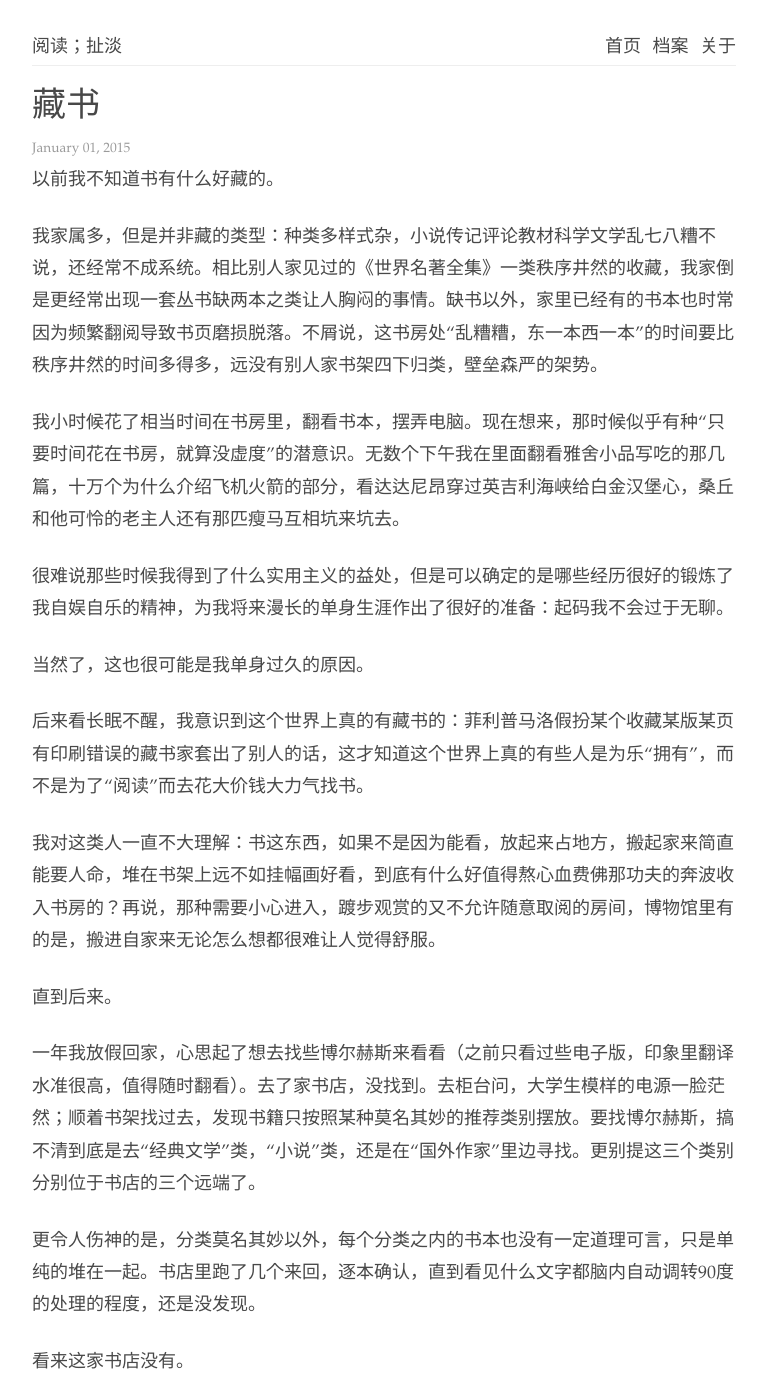
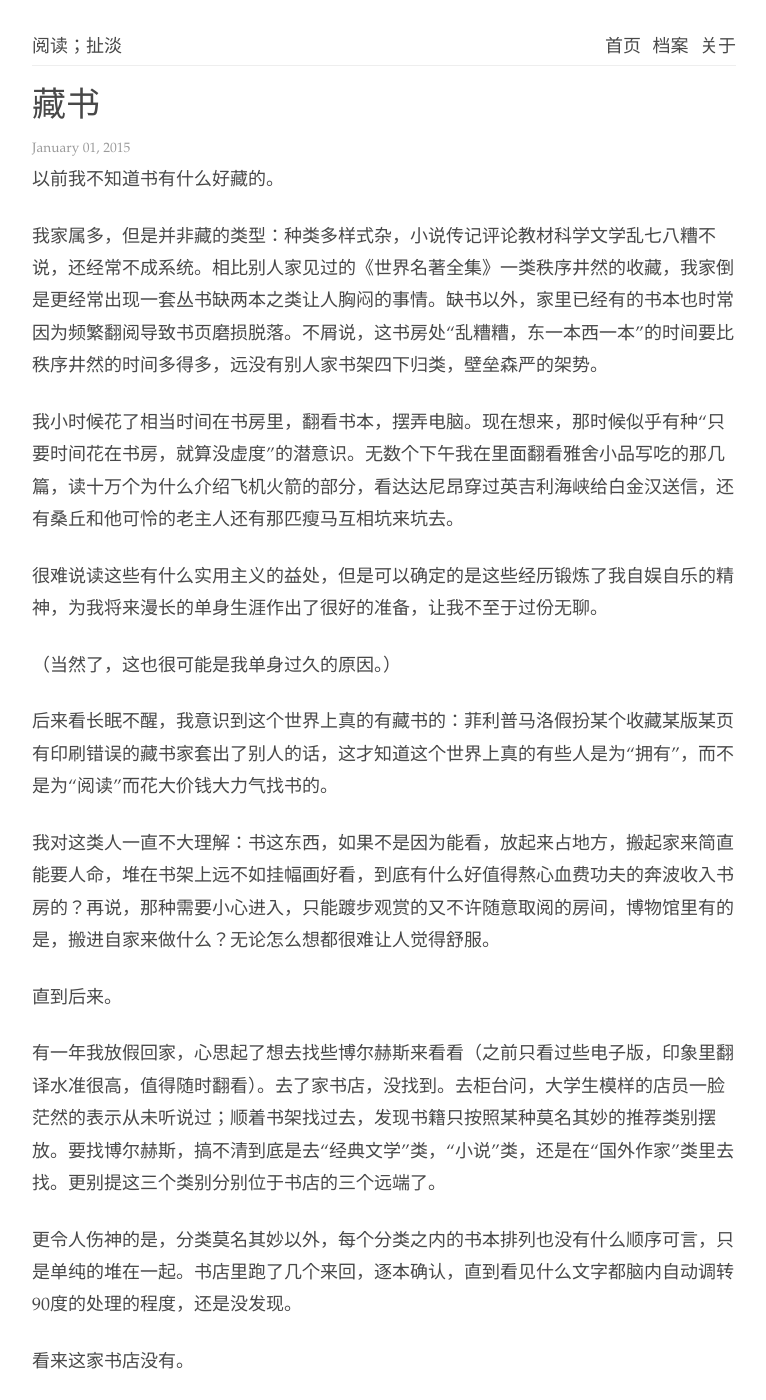
Before and after one commit to readandchedan/readandchedan.github.io, a Jekyll site: the page built from _posts/nonfiction/_posts/2015-01-01-book-collection.md, in a window 1280 px wide and 1400 px high. Shown: the whole window, without its empty margins (256-1022 px from the left). Built offline with Jekyll 4.4.1, drawn with Linux system fonts in a browser that asks for light colours; some of the changed text lies outside the part shown.

Commit message:
Commited on 2015-01-01 17:26:34.382942

```diff
--- a/_posts/nonfiction/_posts/2015-01-01-book-collection.md
+++ b/_posts/nonfiction/_posts/2015-01-01-book-collection.md
@@ -8,21 +8,21 @@ title: 藏书
 
 我家属多，但是并非藏的类型：种类多样式杂，小说传记评论教材科学文学乱七八糟不说，还经常不成系统。相比别人家见过的《世界名著全集》一类秩序井然的收藏，我家倒是更经常出现一套丛书缺两本之类让人胸闷的事情。缺书以外，家里已经有的书本也时常因为频繁翻阅导致书页磨损脱落。不屑说，这书房处“乱糟糟，东一本西一本”的时间要比秩序井然的时间多得多，远没有别人家书架四下归类，壁垒森严的架势。
 
-我小时候花了相当时间在书房里，翻看书本，摆弄电脑。现在想来，那时候似乎有种“只要时间花在书房，就算没虚度”的潜意识。无数个下午我在里面翻看雅舍小品写吃的那几篇，十万个为什么介绍飞机火箭的部分，看达达尼昂穿过英吉利海峡给白金汉堡心，桑丘和他可怜的老主人还有那匹瘦马互相坑来坑去。
+我小时候花了相当时间在书房里，翻看书本，摆弄电脑。现在想来，那时候似乎有种“只要时间花在书房，就算没虚度”的潜意识。无数个下午我在里面翻看雅舍小品写吃的那几篇，读十万个为什么介绍飞机火箭的部分，看达达尼昂穿过英吉利海峡给白金汉送信，还有桑丘和他可怜的老主人还有那匹瘦马互相坑来坑去。
 
-很难说那些时候我得到了什么实用主义的益处，但是可以确定的是哪些经历很好的锻炼了我自娱自乐的精神，为我将来漫长的单身生涯作出了很好的准备：起码我不会过于无聊。
+很难说读这些有什么实用主义的益处，但是可以确定的是这些经历锻炼了我自娱自乐的精神，为我将来漫长的单身生涯作出了很好的准备，让我不至于过份无聊。
 
-当然了，这也很可能是我单身过久的原因。
+（当然了，这也很可能是我单身过久的原因。）
 
-后来看长眠不醒，我意识到这个世界上真的有藏书的：菲利普马洛假扮某个收藏某版某页有印刷错误的藏书家套出了别人的话，这才知道这个世界上真的有些人是为乐“拥有”，而不是为了“阅读”而去花大价钱大力气找书。
+后来看长眠不醒，我意识到这个世界上真的有藏书的：菲利普马洛假扮某个收藏某版某页有印刷错误的藏书家套出了别人的话，这才知道这个世界上真的有些人是为“拥有”，而不是为“阅读”而花大价钱大力气找书的。
 
-我对这类人一直不大理解：书这东西，如果不是因为能看，放起来占地方，搬起家来简直能要人命，堆在书架上远不如挂幅画好看，到底有什么好值得熬心血费佛那功夫的奔波收入书房的？再说，那种需要小心进入，踱步观赏的又不允许随意取阅的房间，博物馆里有的是，搬进自家来无论怎么想都很难让人觉得舒服。
+我对这类人一直不大理解：书这东西，如果不是因为能看，放起来占地方，搬起家来简直能要人命，堆在书架上远不如挂幅画好看，到底有什么好值得熬心血费功夫的奔波收入书房的？再说，那种需要小心进入，只能踱步观赏的又不许随意取阅的房间，博物馆里有的是，搬进自家来做什么？无论怎么想都很难让人觉得舒服。
 
 直到后来。
 
-一年我放假回家，心思起了想去找些博尔赫斯来看看（之前只看过些电子版，印象里翻译水准很高，值得随时翻看）。去了家书店，没找到。去柜台问，大学生模样的电源一脸茫然；顺着书架找过去，发现书籍只按照某种莫名其妙的推荐类别摆放。要找博尔赫斯，搞不清到底是去“经典文学”类，“小说”类，还是在“国外作家”里边寻找。更别提这三个类别分别位于书店的三个远端了。
+有一年我放假回家，心思起了想去找些博尔赫斯来看看（之前只看过些电子版，印象里翻译水准很高，值得随时翻看）。去了家书店，没找到。去柜台问，大学生模样的店员一脸茫然的表示从未听说过；顺着书架找过去，发现书籍只按照某种莫名其妙的推荐类别摆放。要找博尔赫斯，搞不清到底是去“经典文学”类，“小说”类，还是在“国外作家”类里去找。更别提这三个类别分别位于书店的三个远端了。
 
-更令人伤神的是，分类莫名其妙以外，每个分类之内的书本也没有一定道理可言，只是单纯的堆在一起。书店里跑了几个来回，逐本确认，直到看见什么文字都脑内自动调转90度的处理的程度，还是没发现。
+更令人伤神的是，分类莫名其妙以外，每个分类之内的书本排列也没有什么顺序可言，只是单纯的堆在一起。书店里跑了几个来回，逐本确认，直到看见什么文字都脑内自动调转90度的处理的程度，还是没发现。
 
 看来这家书店没有。
 
```
Also changed, not shown: other parts of _posts/nonfiction/_posts/2015-01-01-book-collection.md (+1 -1 lines).
